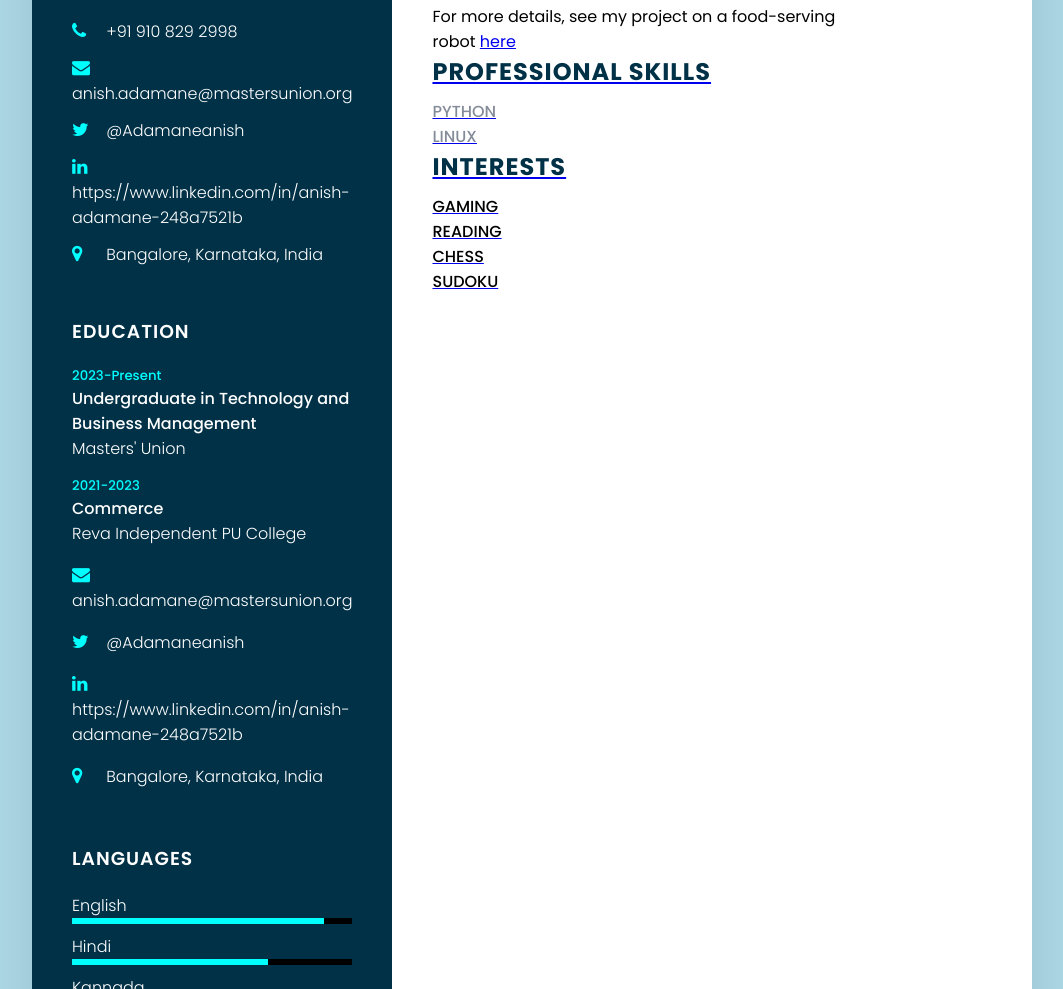
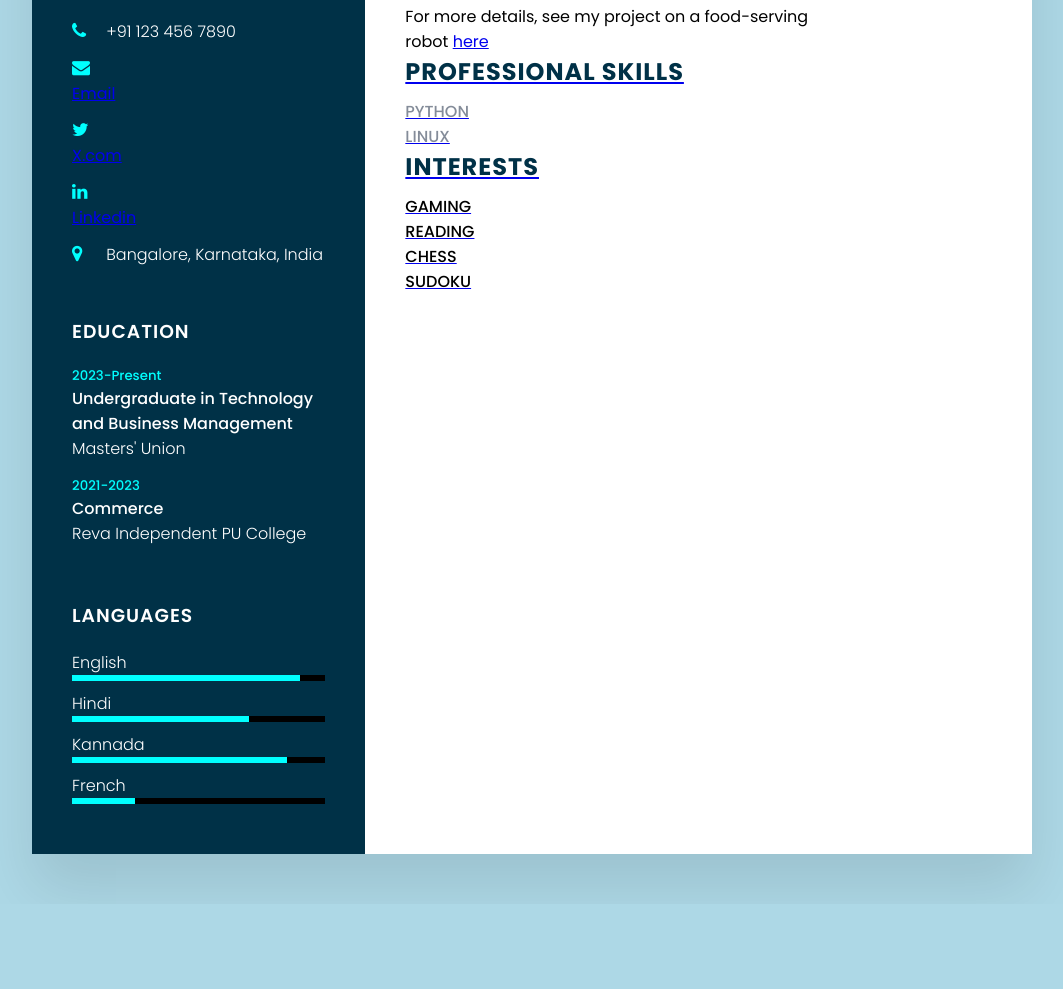
Before and after one commit to 23013-MUITP/Resume, a plain HTML site: page index.HTML in a window 1280 px wide. Shown: the part 451-1440 px from the top of the page, without its empty margins (108-1171 px from the left). After the commit the page ends 1355 px from the top, so only its background shows below. Drawn offline with Linux system fonts and the light colour scheme.

Commit message:
index.html

```diff
--- a/index.HTML
+++ b/index.HTML
@@ -21,22 +21,22 @@
                 <li>
                     <span class="icon"><i class="fa fa-phone" aria-hidden="true"></i>
                     </span>
-                    <span class="text">+91 910 829 2998</span>
+                    <span class="text">+91 123 456 7890</span>
                 </li>
                 <li>
                     <span class="icon"><i class="fa fa-envelope" aria-hidden="true"></i>
                     </span>
-                    <span class="text">anish.adamane@mastersunion.org</span>
+                    <p><a href="anish.adamane@mastersunion.org">Email</a></p>
                 </li>
                 <li>
                     <span class="icon"><i class="fa fa-twitter" aria-hidden="true"></i>
                     </span>
-                    <span class="text">@Adamaneanish</span>
+                    <p><a href="https://twitter.com/AdamaneAnish">X.com</a></p>
                 </li>
                 <li>
                     <span class="icon"><i class="fa fa-linkedin" aria-hidden="true"></i>
                     </span>
-                    <span class="text">https://www.linkedin.com/in/anish-adamane-248a7521b</span>
+                    <p><a href="https://www.linkedin.com/in/anish-adamane-248a7521b">Linkedin</a></p>
                 </li>
                 <li>
                     <span class="icon"><i class="fa fa-map-marker" aria-hidden="true"></i>
@@ -57,26 +57,6 @@
                         <h5>2021-2023</h5>
                         <h4>Commerce</h4>
                         <h4>Reva Independent PU College</h4>
-                    </li>
-                    <li>
-                        <span class="icon"><i class="fa fa-envelope" aria-hidden="true"></i>
-                        </span>
-                        <span class="text">anish.adamane@mastersunion.org</span>
-                    </li>
-                    <li>
-                        <span class="icon"><i class="fa fa-twitter" aria-hidden="true"></i>
-                        </span>
-                        <span class="text">@Adamaneanish</span>
-                    </li>
-                    <li>
-                        <span class="icon"><i class="fa fa-linkedin" aria-hidden="true"></i>
-                        </span>
-                        <span class="text">https://www.linkedin.com/in/anish-adamane-248a7521b</span>
-                    </li>
-                    <li>
-                        <span class="icon"><i class="fa fa-map-marker" aria-hidden="true"></i>
-                        </span>
-                        <span class="text">Bangalore, Karnataka, India</span>
                     </li>
                 </ul>
                 </div>
```
